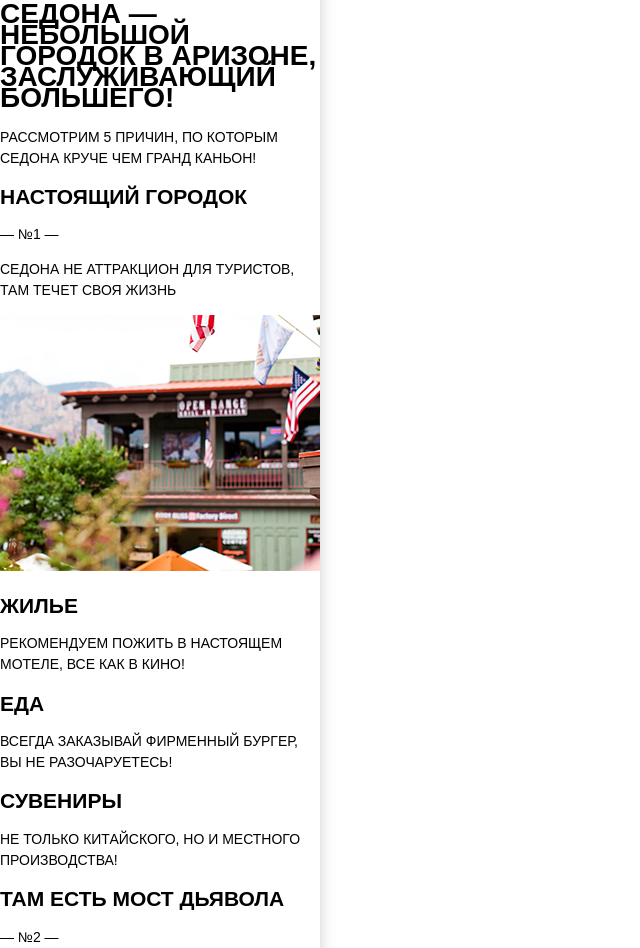
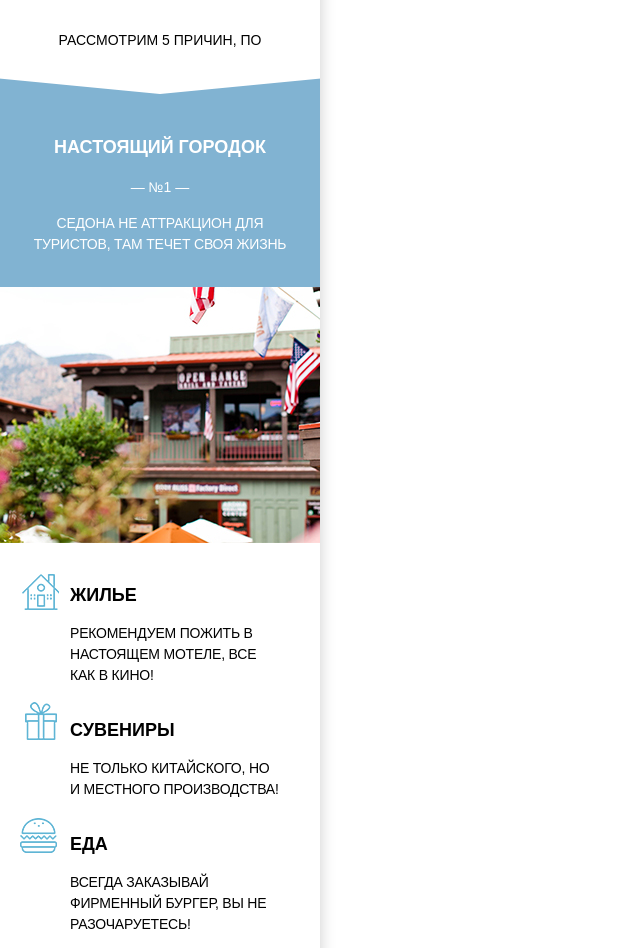
Before and after one commit to tataabumova/66875-Sedona, a website: page index.html in a window 1280 px wide. Shown: the part 812-1760 px from the top of the page, without its empty margins (0-640 px from the left). Drawn offline with Linux system fonts and the light colour scheme.

Commit message:
less continue

```diff
--- a/index.html
+++ b/index.html
@@ -27,9 +27,8 @@
 			</div>
 
 
-			<div class="promo-image">
-				<img class="promo-image__bg" src="img/main-bg.jpg" alt="Фоновое изображение" width="320" height="512">
-			</div>
+			<div class="promo-image"></div>
+
 			<div class="promo-block">
 				<h1 class="promo-block__title">Седона &mdash; небольшой городок в Аризоне, заслуживающий большего!</h1>
 				<p class="promo-block__text">Рассмотрим 5 причин, по которым Седона круче чем Гранд Каньон!</p>
@@ -54,13 +53,13 @@
 				<h2 class="cause-item__title">Жилье</h2>
 	      <p class="cause-item__text">Рекомендуем пожить в настоящем мотеле, все как в кино!</p>
 			</div>
+			<div class="cause-item cause-item--text-with-img cause-item--souvenirs">
+				<h2 class="cause-item__title">Сувениры</h2>
+	      <p class="cause-item__text">Не только китайского, но и местного производства!</p>
+			</div>
 			<div class="cause-item cause-item--text-with-img cause-item--food">
 				<h2 class="cause-item__title">Еда</h2>
 	      <p class="cause-item__text">Всегда заказывай фирменный бургер, вы не разочаруетесь!</p>
-			</div>
-			<div class="cause-item cause-item--text-with-img cause-item--souvenirs">
-				<h2 class="cause-item__title">Сувениры</h2>
-	      <p class="cause-item__text">Не только китайского, но и местного производства!</p>
 			</div>
 		</div>
 
--- a/less/style.less
+++ b/less/style.less
@@ -13,9 +13,14 @@
 	font-weight: @font-weight;
 	text-transform: uppercase;
 	line-height: @line-height;
+	text-align: center;
 	box-shadow: 0 5px 15px 0 rgba(0, 1, 1, .2);
 }
 
+.page-header {
+	position: relative;
+	height: 869px;
+}
 .mobile-nav {
 	position: relative;
 	margin: 0;
@@ -106,3 +111,109 @@
 		z-index: 10;
 		}
 }
+
+.promo-image {
+	width: 320px;
+	height: 512px;
+	background-color: @blue;
+	background: url("@{dir}promo-text.png") 50% 21%,
+							url("@{dir}mask-top.png") 50% 365px,
+							url("@{dir}main-bg.jpg");
+	background-repeat: no-repeat;
+}
+
+.promo-block {
+	position: absolute;
+	width: inherit;
+	height: 200px;
+	bottom: 0;
+	padding: 0 30px;
+	background: @white;
+	color: @black;
+
+	&__title {
+		margin-top:38px;
+		margin-bottom: 29px;
+	}
+}
+
+h1, h2 {
+	font-size: @font-size-h1;
+	line-height: @line-height-h1;
+}
+
+.cause-item {
+	position: relative;
+	width: 260px;
+	height: 140px;
+	padding: 0 30px;
+	padding-top: 22px;
+	padding-bottom: 28px;
+
+
+	&--blue {
+		background-color: @blue;
+		color: @white;
+
+		.cause--with-img:first-of-type>& {
+			background-image: url("@{dir}mask-bottom.png");
+			background-repeat: no-repeat;
+			padding-top: 62px;
+		}
+	}
+
+	&__text {
+		letter-spacing: -0.2px;
+		line-height: 21px;
+	}
+
+	&--image {
+		height: 256px;
+		padding: 0;
+	}
+
+
+	&--text-with-img {
+		width: 210px;
+		height: auto;
+		text-align: left;
+		padding-left: 70px;
+		padding-right: 40px;
+		padding-top: 1px;
+		padding-bottom: 1px;
+
+		&:before {
+			content: " ";
+			position: absolute;
+			width: 40px;
+			height: 60px;
+			left: 20px;
+			background-image: url("@{dir}sprite_text-with-img.png");
+			background-repeat: no-repeat;
+
+			.cause-item--home& {
+				background-position: 0 7px;
+			}
+
+			.cause-item--souvenirs& {
+				background-position: 0 -129px;
+			}
+
+			.cause-item--food& {
+				background-position: 0 -243px;
+			}
+		}
+
+		&:first-of-type {
+			padding-top: 24px;
+		}
+		&:last-of-type {
+			padding-bottom: 16px;
+		}
+	}
+
+
+	&--grey {
+		background-color: @grey;
+	}
+}
--- a/less/variables.less
+++ b/less/variables.less
@@ -14,7 +14,7 @@
 
 @font-family: 'PT Sans', 'Arial', sans-serif;
 @font-size: 14px;
-@line-height: 21px;
+@line-height: 24px;
 @font-weight: 400;
 @font-weight-bold: 700;
 
```
Also changed, not shown: css/style.css, img/mask-bottom.png (added), img/mask-top.png (added), img/promo-text.png (added), img/sprite_text-with-img.png (added).
